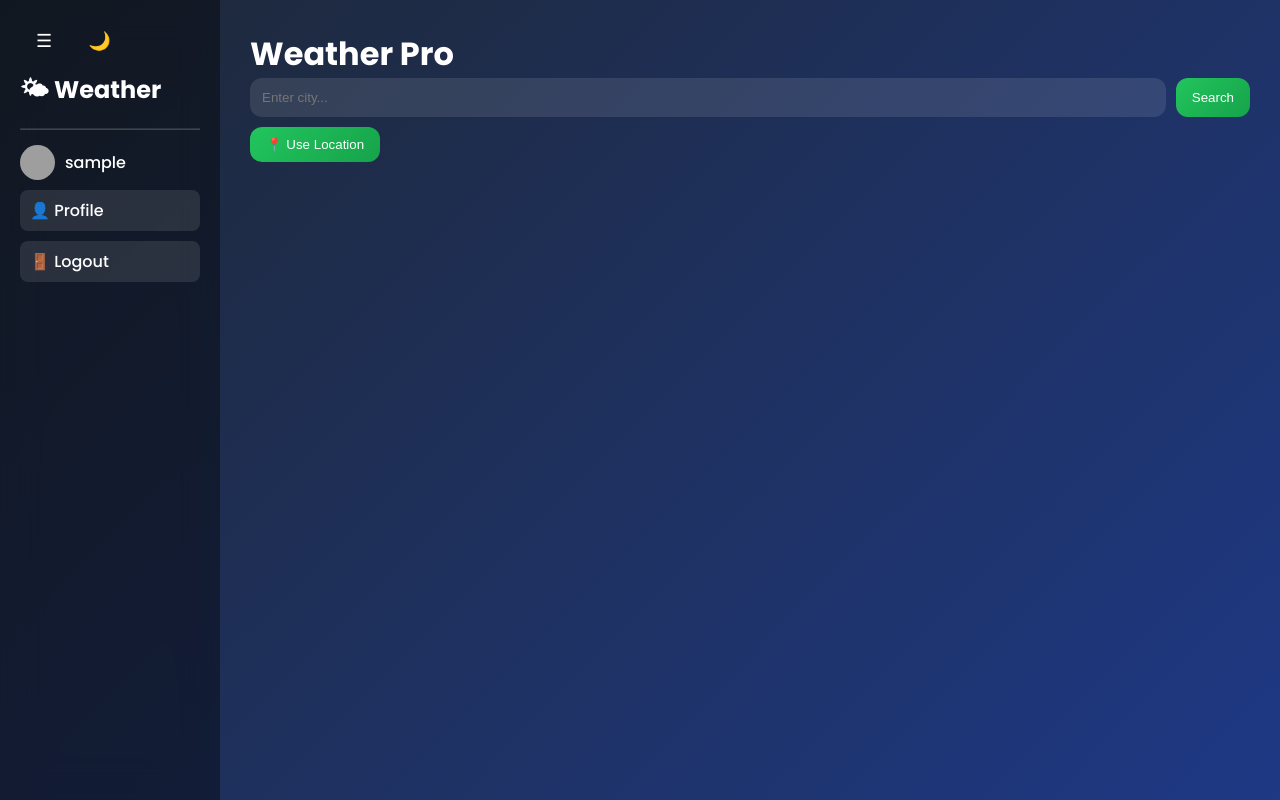
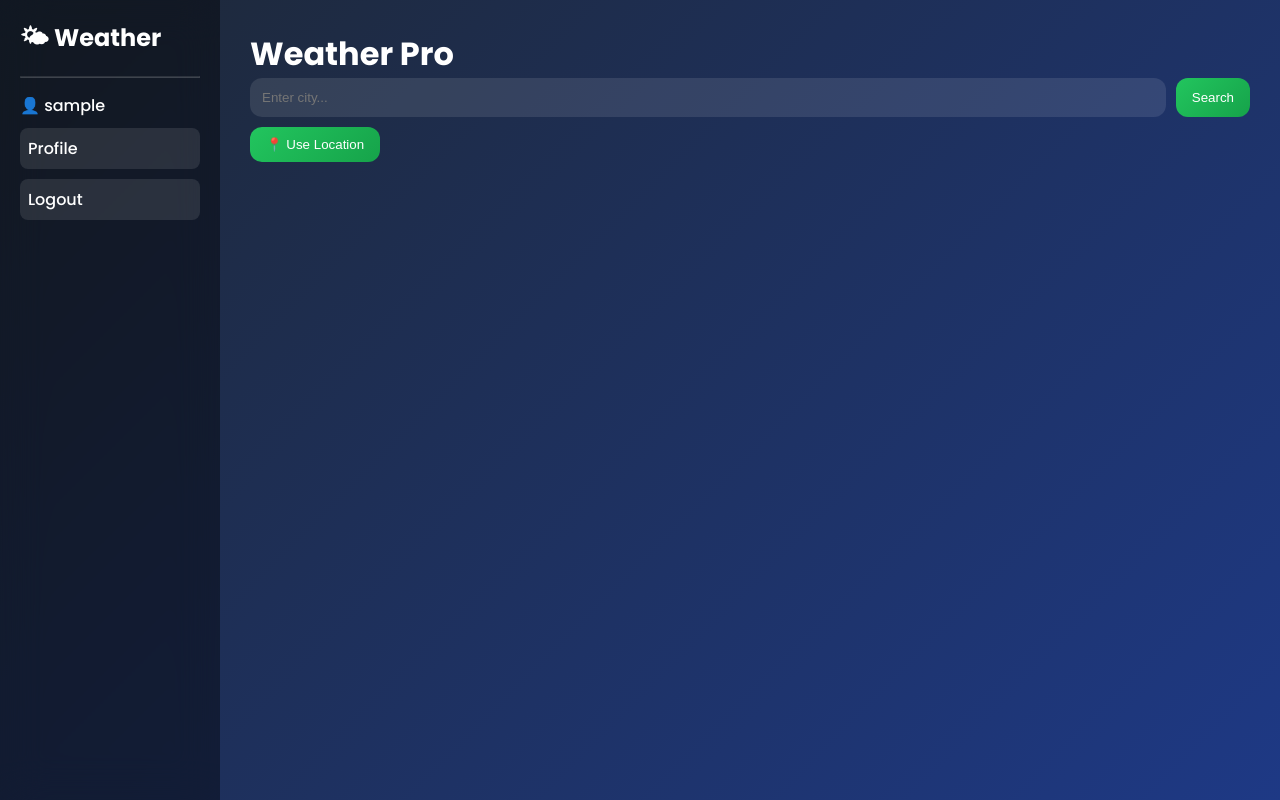
Before and after one commit to ruchitawagh-06/weather-app, a Flask app: page / in a window 1280 px wide. Run offline with Flask 3, Linux system fonts and the light colour scheme; the visitor is signed in with stand-in values (Sample User, id 1); grey boxes are pictures that could not be loaded.

Commit message:
index.html

```diff
--- a/templates/index.html
+++ b/templates/index.html
@@ -133,66 +115,9 @@ margin-top:10px;
 .side-user a{
 text-decoration:none;
 color:white;
-padding:8px 10px;
+padding:8px;
 border-radius:8px;
 background:rgba(255,255,255,0.1);
-transition:0.3s;
-}
-
-.side-user a:hover{
-background:rgba(255,255,255,0.2);
-}
-
-.side-user a.active{
-background:#22c55e;
-}
-
-.toggle-btn{
-background:none;
-border:none;
-color:white;
-font-size:18px;
-cursor:pointer;
-margin-bottom:10px;
-}
-
-.sidebar.collapsed{
-width:70px;
-}
-
-.sidebar.collapsed h2,
-.sidebar.collapsed p,
-.sidebar.collapsed a{
-display:none;
-}
-
-/* AVATAR */
-.user-box{
-display:flex;
-align-items:center;
-gap:10px;
-}
-
-.avatar{
-width:35px;
-height:35px;
-border-radius:50%;
-}
-
-/* LIGHT MODE (SAFE) */
-body.light{
-background:linear-gradient(135deg,#e0f2fe,#bae6fd,#7dd3fc);
-color:#111;
-}
-
-body.light .card{
-background:rgba(255,255,255,0.6);
-color:#111;
-}
-
-body.light .sidebar{
-background:rgba(255,255,255,0.6);
-color:#111;
 }
 
 </style>
@@ -202,30 +127,20 @@ color:#111;
 
 <!-- SIDEBAR -->
 <div class="sidebar">
-
-<button class="toggle-btn" onclick="toggleSidebar()">☰</button>
-<button class="toggle-btn" onclick="toggleTheme()">🌙</button>
-
 <h2>🌤 Weather</h2>
 
-<hr style="opacity:0.2; margin:15px 0;">
+<hr style="margin:15px 0; opacity:0.2;">
 
 {% if session.get("user") %}
 <div class="side-user">
-
-<div class="user-box">
-<img src="https://ui-avatars.com/api/?name={{ session.get('user') }}" class="avatar">
-<p>{{ session.get("user") }}</p>
-</div>
-
-<a href="/profile" class="{% if request.path == '/profile' %}active{% endif %}">👤 Profile</a>
-<a href="/logout">🚪 Logout</a>
-
+<p>👤 {{ session.get("user") }}</p>
+<a href="/profile">Profile</a>
+<a href="/logout">Logout</a>
 </div>
 {% else %}
 <div class="side-user">
-<a href="/login" class="{% if request.path == '/login' %}active{% endif %}">🔐 Login</a>
-<a href="/register" class="{% if request.path == '/register' %}active{% endif %}">📝 Register</a>
+<a href="/login">Login</a>
+<a href="/register">Register</a>
 </div>
 {% endif %}
 
@@ -301,26 +205,35 @@ color:#111;
 
 <script>
 
-function toggleSidebar(){
-document.querySelector(".sidebar").classList.toggle("collapsed");
-}
+{% if weather %}
 
-function toggleTheme(){
-document.body.classList.toggle("light");
-}
+// INIT MAP
+var map = L.map('map').setView([{{ weather.lat }}, {{ weather.lon }}], 10);
 
-document.querySelector("form").addEventListener("submit",()=>{
-document.getElementById("loader").style.display="block";
-});
+// BASE MAPS
+var normal = L.tileLayer('https://{s}.tile.openstreetmap.org/{z}/{x}/{y}.png');
+var satellite = L.tileLayer('https://{s}.tile.opentopomap.org/{z}/{x}/{y}.png');
 
-{% if temps %}
-new Chart(document.getElementById("chart"),{
-type:'line',
-data:{
-labels:{{labels|tojson}},
-datasets:[{data:{{temps|tojson}},borderColor:"cyan"}]
-}
-});
+// WEATHER LAYERS
+var clouds = L.tileLayer(`https://tile.openweathermap.org/map/clouds_new/{z}/{x}/{y}.png?appid={{ api_key }}`);
+var temp = L.tileLayer(`https://tile.openweathermap.org/map/temp_new/{z}/{x}/{y}.png?appid={{ api_key }}`);
+var wind = L.tileLayer(`https://tile.openweathermap.org/map/wind_new/{z}/{x}/{y}.png?appid={{ api_key }}`);
+
+// DEFAULT
+normal.addTo(map);
+
+// CONTROLS
+L.control.layers(
+    {"Normal": normal, "Satellite": satellite},
+    {"Clouds": clouds, "Temp": temp, "Wind": wind}
+).addTo(map);
+
+// MARKER
+L.marker([{{ weather.lat }}, {{ weather.lon }}])
+.addTo(map)
+.bindPopup("{{ weather.city }}")
+.openPopup();
+
 {% endif %}
 
 </script>
```
Also changed, not shown: other parts of templates/index.html (+4 -33 lines).
